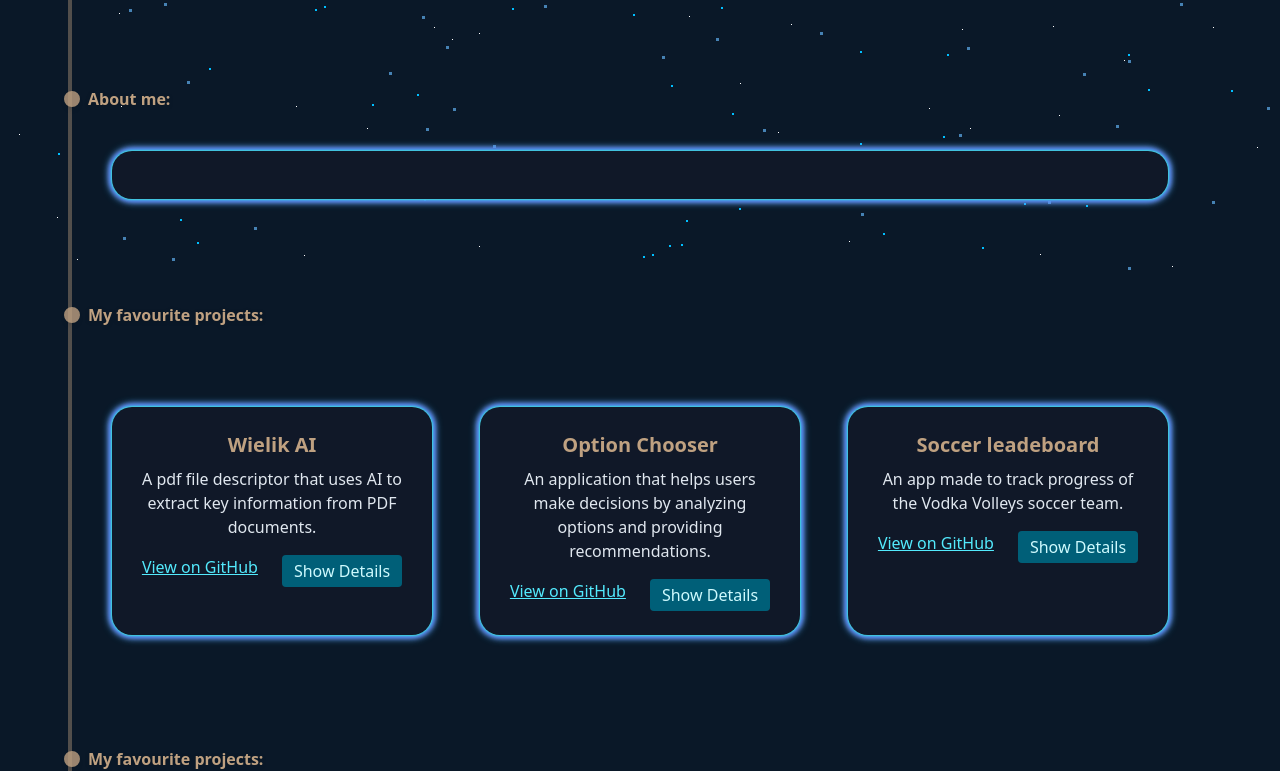
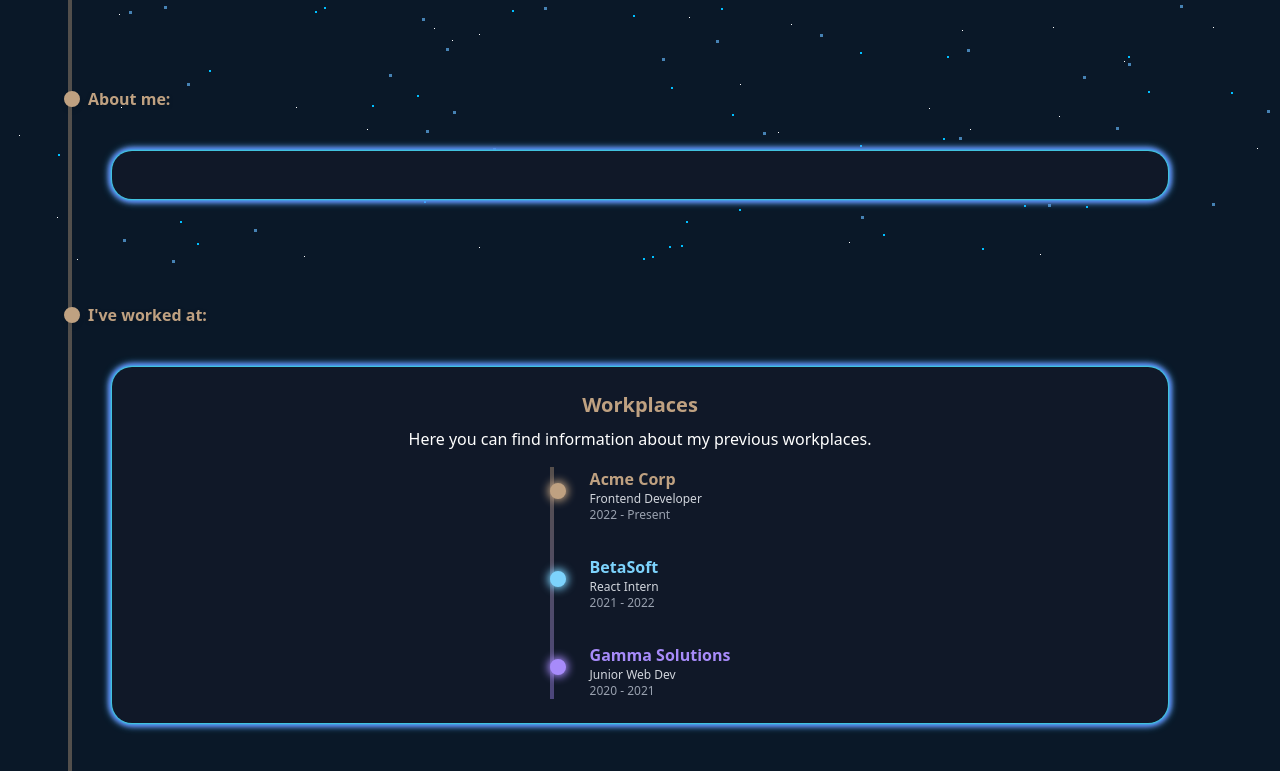
Before and after one commit to Wojtoppin/portfolio, a React (Vite) app: page / in a window 1280 px wide. Shown: the part 533-1304 px from the top of the page. Built offline with nearby package versions, Linux system fonts and the light colour scheme; no server answers.

Commit message:
added workplaces

```diff
--- a/src/App.tsx
+++ b/src/App.tsx
@@ -5,6 +5,7 @@ import StarBackground from "./components/StarBackground";
 import ProjectsHolder from "./components/ProjectsHolder";
 import Timeline from "./components/Timeline";
 import AboutMe from "./components/AboutMe";
+import WorkPlaces from "./components/WorkPlaces";
 
 function App() {
   return (
@@ -14,6 +15,7 @@ function App() {
       <Timeline>
         <ProjectsHolder timelineText="My favourite projects:"/>
         <AboutMe timelineText="About me:" />
+        <WorkPlaces timelineText="I've worked at: "/>
         <ProjectsHolder timelineText="My favourite projects:" />
         <ProjectsHolder timelineText="My favourite projects:" />
       </Timeline>
--- a/src/components/AboutMe.tsx
+++ b/src/components/AboutMe.tsx
@@ -1,5 +1,7 @@
 import { useEffect, useState } from "react";
 import ReactMarkdown from "react-markdown";
+import remarkGfm from "remark-gfm";
+import rehypeRaw from "rehype-raw";
 
 const AboutMe = ({ timelineText }: { timelineText: string }) => {
   const [content, setContent] = useState("");
@@ -26,7 +28,31 @@ const AboutMe = ({ timelineText }: { timelineText: string }) => {
         borderRadius: "20px",
       }}
     >
-      <ReactMarkdown>{content.slice(17)}</ReactMarkdown>
+      <div className="prose prose-invert text-left max-w-none">
+                    <ReactMarkdown
+                      remarkPlugins={[remarkGfm]}
+                      rehypePlugins={[rehypeRaw]}
+                      components={{
+                        h1: ({ node, ...props }) => (
+                          <h1 className="text-3xl font-bold mt-6 mb-4" {...props} />
+                        ),
+                        h2: ({ node, ...props }) => (
+                          <h2 className="text-2xl font-semibold mt-4 mb-3" {...props} />
+                        ),
+                        p: ({ node, ...props }) => (
+                          <p className="mb-4 text-gray-300" {...props} />
+                        ),
+                        ul: ({ node, ...props }) => (
+                          <ul className="list-disc pl-6 mb-4" {...props} />
+                        ),
+                        code: ({ node, ...props }) => (
+                          <code className="bg-gray-800 text-pink-400 px-1 rounded" {...props} />
+                        ),
+                      }}
+                    >
+                      {content.slice(17)}
+                    </ReactMarkdown>
+                  </div>
     </div>
   );
 };
--- a/src/components/Timeline.tsx
+++ b/src/components/Timeline.tsx
@@ -13,7 +13,7 @@ const Timeline: React.FC<TimelineProps> = ({ children }) => {
       {items.map((item: any, i) => (
         <div key={i} className="my-8 mx-2">
           <div className="z-2 mr-6 flex items-center min-w-[120px]">
-            <div className="w-4 h-4 -ml-2 rounded-full bg-[#BFA181] border-2 border-[#BFA181] shadow-md mr-2 opacity-80" />
+            <div className="w-4 h-4 -ml-2 rounded-full bg-[#BFA181] border-2 border-[#BFA181] shadow-md mr-2 opacity-100" />
             {item.props.timelineText && (
               <span className="text-[#BFA181] font-semibold text-base whitespace-nowrap drop-shadow-sm">{item.props.timelineText}</span>
             )}
--- a/src/components/WorkPlaces.tsx
+++ b/src/components/WorkPlaces.tsx
@@ -0,0 +1,82 @@
+export default function WorkPlaces({
+  timelineText,
+}: {
+  timelineText?: string;
+}) {
+  const workTimeline = [
+    {
+      company: "Acme Corp",
+      role: "Frontend Developer",
+      period: "2022 - Present",
+      color: "#BFA181",
+    },
+    {
+      company: "BetaSoft",
+      role: "React Intern",
+      period: "2021 - 2022",
+      color: "#7dd3fc",
+    },
+    {
+      company: "Gamma Solutions",
+      role: "Junior Web Dev",
+      period: "2020 - 2021",
+      color: "#a78bfa",
+    },
+  ];
+
+  return (
+    <div
+      style={{
+        boxShadow:
+          "0 0 2px 1px #3fdad8, 0 0 4px 2px #3b82f6, 0 0 6px 2px #a78bfa, 0 0 8px 2px #38bdf8",
+        borderImage:
+          "linear-gradient(135deg, #3fdad8, #3b82f6, #a78bfa, #38bdf8) 1",
+        borderColor: "transparent",
+        color: "#e0e7ef",
+        textDecoration: "none",
+        borderRadius: "20px",
+      }}
+      className="px-4 py-6 m-10 flex-1 min-w-[220px] text-center shadow-lg bg-gray-900 bg-opacity-80 transition-transform hover:scale-101"
+    >
+      {" "}
+      <h2 className="text-xl font-bold mb-2 text-[#BFA181]">Workplaces</h2>{" "}
+      <p className="mb-4 text-white">
+        Here you can find information about my previous workplaces.{" "}
+      </p>{" "}
+      <div className="flex justify-center">
+        {" "}
+        <div className="relative flex flex-col items-start pl-6">
+          {/* Vertical line */}{" "}
+          <div className="absolute left-0 top-0 h-full w-1 bg-gradient-to-b from-[#BFA181] to-[#a78bfa] opacity-40" />{" "}
+          {workTimeline.map((item, idx) => (
+            <div
+              key={item.company}
+              className="relative mb-8 last:mb-0 z-10 flex items-center"
+            >
+              {" "}
+              <div
+                className="absolute -left-6 top-4 w-4 h-4 rounded-full border-2 shadow-md"
+                style={{
+                  background: item.color,
+                  borderColor: item.color,
+                  boxShadow: `0 0 8px 2px ${item.color}`,
+                }}
+              />{" "}
+              <div className="ml-4 text-left">
+                {" "}
+                <div
+                  className="font-bold text-base"
+                  style={{ color: item.color }}
+                >
+                  {item.company}
+                </div>{" "}
+                <div className="text-xs text-gray-300">{item.role}</div>{" "}
+                <div className="text-xs text-gray-400">{item.period}</div>{" "}
+              </div>{" "}
+            </div>
+          ))}{" "}
+        </div>{" "}
+      </div>{" "}
+    </div>
+  );
+}
```
